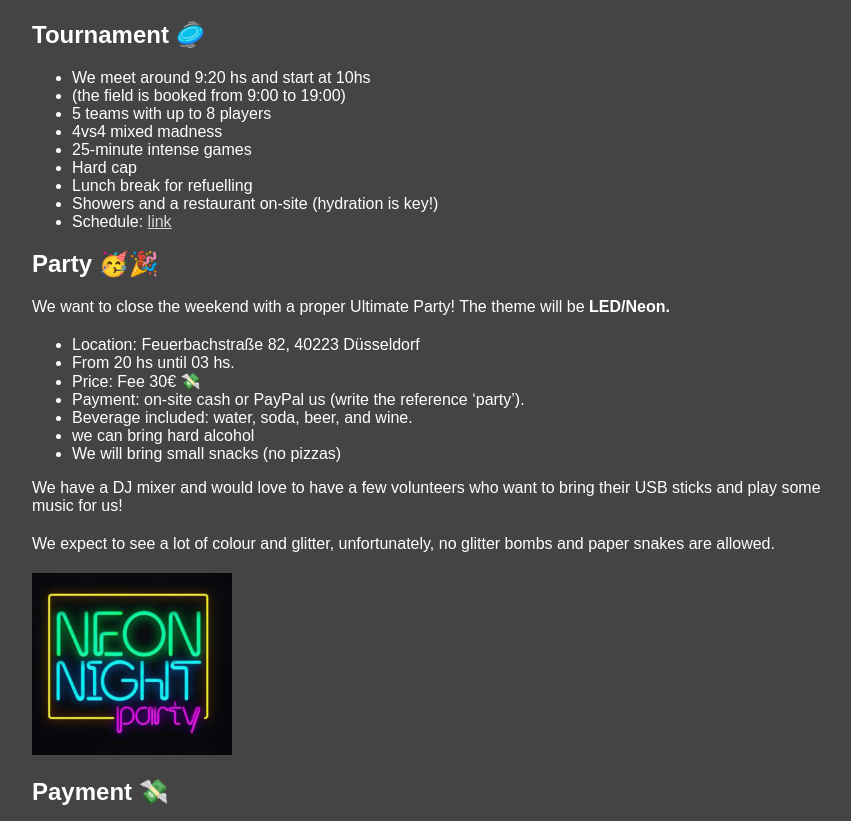
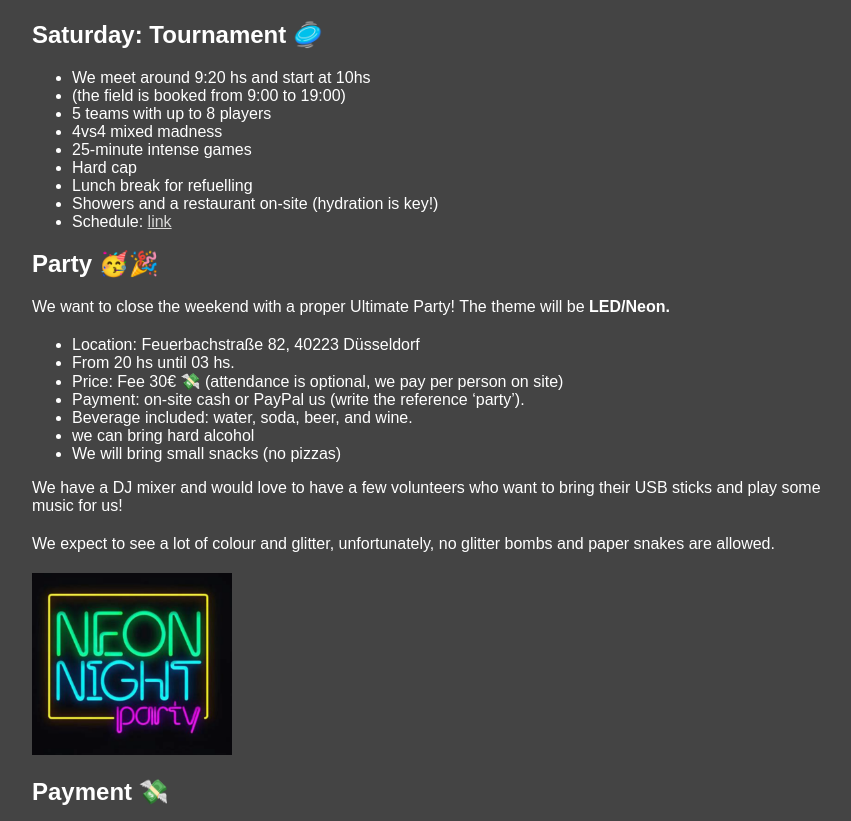
Before and after one commit to mchavarria/bday_hat, a plain HTML site: page index.html in a window 1280 px wide. Shown: the part 1109-1930 px from the top of the page, without its empty margins (208-1059 px from the left). Drawn offline with Linux system fonts and the light colour scheme.

Commit message:
Update index.html

```diff
--- a/index.html
+++ b/index.html
@@ -90,7 +90,7 @@
   </section>
 
   <section>
-    <h2>Tournament 🥏</h2>
+    <h2>Saturday: Tournament 🥏</h2>
     <ul>
       <li>We meet around 9:20 hs and start at 10hs</li>
       <li>(the field is booked from 9:00 to 19:00)</li>
@@ -110,7 +110,7 @@
     <ul>
       <li>Location: Feuerbachstraße 82, 40223 Düsseldorf</li>
       <li>From 20 hs until 03 hs.</li>
-      <li>Price: Fee 30€ 💸</li>
+      <li>Price: Fee 30€ 💸 (attendance is optional, we pay per person on site)</li>
       <li>Payment: on-site cash or PayPal us (write the reference ‘party’).</li>
       <li>Beverage included: water, soda, beer, and wine.</li>
       <li>we can bring hard alcohol</li>
```
